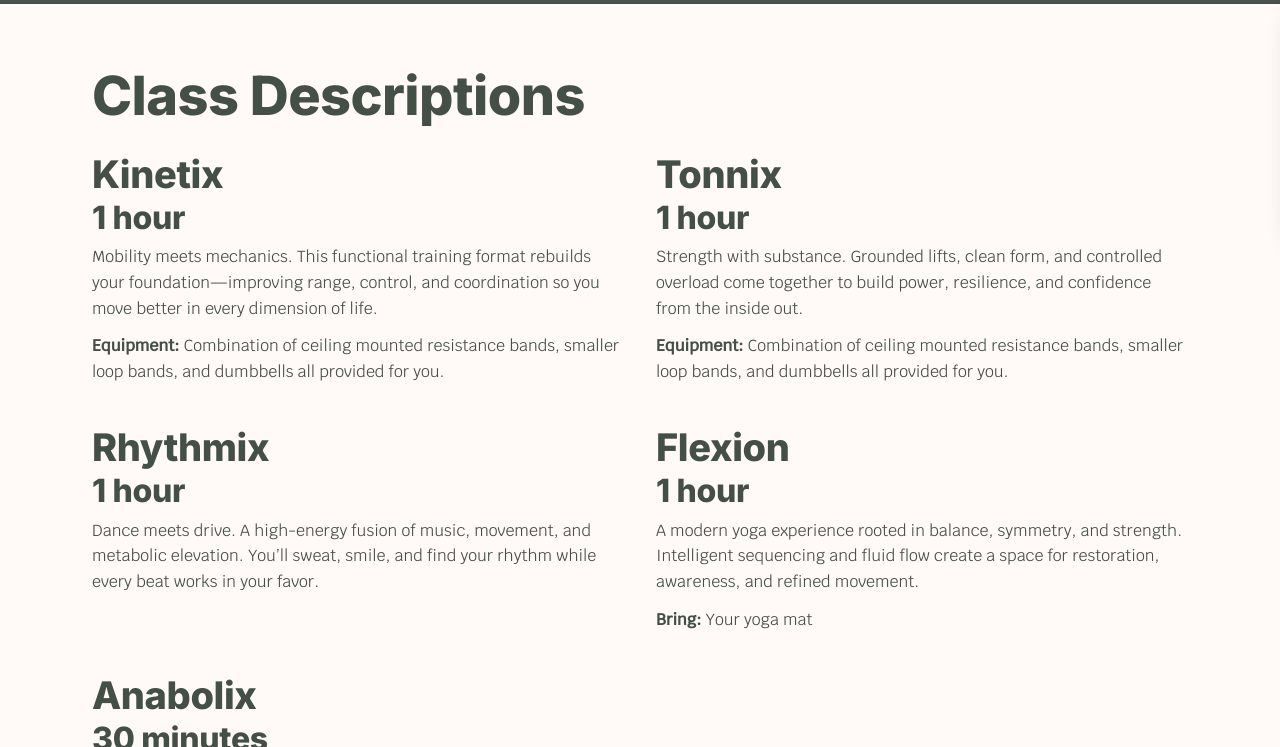
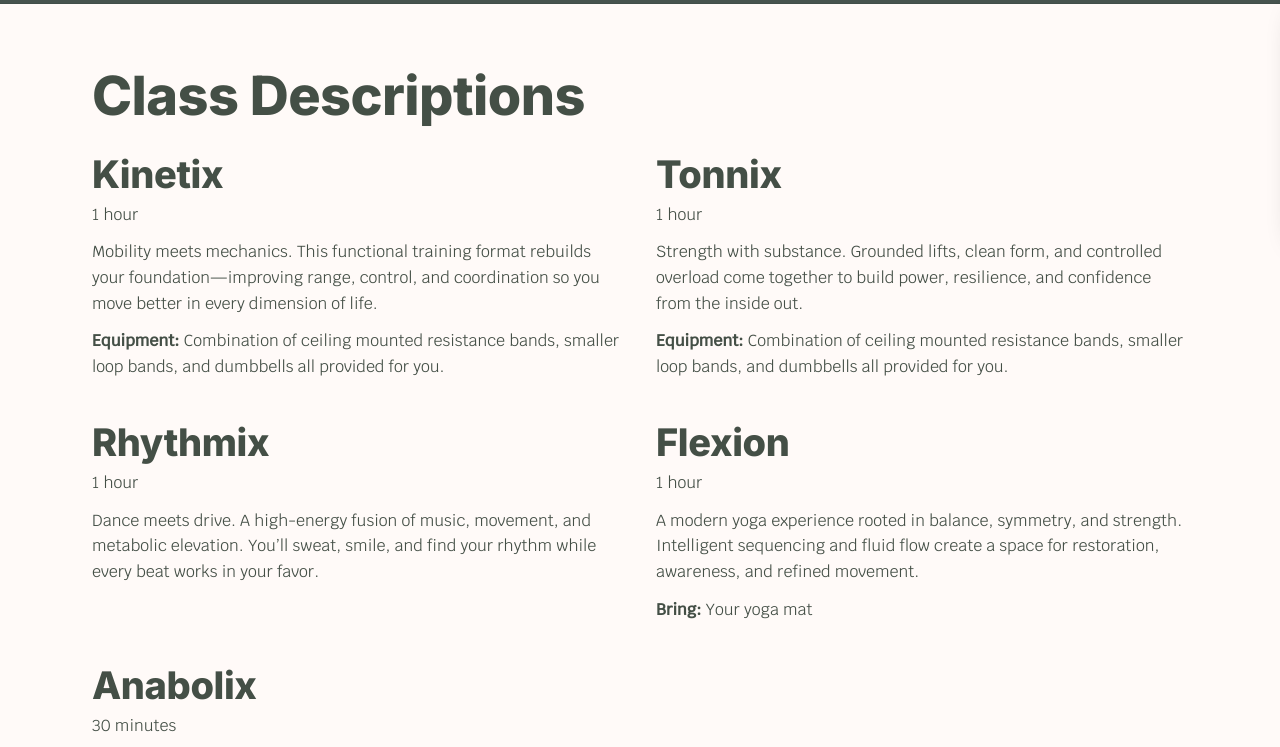
Before and after one commit to koshe-bit/bodiodi, a plain HTML site: page classes.html in a window 1280 px wide. Shown: the part 52-799 px from the top of the page. Drawn offline with Linux system fonts and the light colour scheme; a web font is replaced by a local one.

Commit message:
Update classes.html

```diff
--- a/classes.html
+++ b/classes.html
@@ -50,34 +50,34 @@
     <div class="grid">
       <article class="card">
         <h2>Kinetix</h2>
-        <h3>1 hour</h3>
+        <p>1 hour</p>
         <p>Mobility meets mechanics. This functional training format rebuilds your foundation—improving range, control, and coordination so you move better in every dimension of life.</p>
        <p><b>Equipment:</b> Combination of ceiling mounted resistance bands, smaller loop bands, and dumbbells all provided for you.</p>
       </article>
 
       <article class="card">
         <h2>Tonnix</h2>
-        <h3>1 hour</h3>
+        <p>1 hour</p>
         <p>Strength with substance. Grounded lifts, clean form, and controlled overload come together to build power, resilience, and confidence from the inside out.</p>
        <p><b>Equipment:</b> Combination of ceiling mounted resistance bands, smaller loop bands, and dumbbells all provided for you.</p>
       </article>
 
       <article class="card">
         <h2>Rhythmix</h2>
-        <h3>1 hour</h3>
+        <p>1 hour</p>
         <p>Dance meets drive. A high-energy fusion of music, movement, and metabolic elevation. You’ll sweat, smile, and find your rhythm while every beat works in your favor.</p>
       </article>
 
       <article class="card">
         <h2>Flexion</h2>
-        <h3>1 hour</h3>
+        <p>1 hour</p>
         <p>A modern yoga experience rooted in balance, symmetry, and strength. Intelligent sequencing and fluid flow create a space for restoration, awareness, and refined movement.</p>
        <p><b>Bring:</b> Your yoga mat</p>
       </article>
 
       <article class="card">
         <h2>Anabolix</h2>
-        <h3>30 minutes</h3>
+        <p>30 minutes</p>
         <p>Where science meets sweat. A high-intensity metabolic burn built around driving music, precision intervals, and total immersion. This class is only 30 minutes long, expect to push hard, stay in rhythm, and leave every system firing. Perfect for those days when you just need to get in/out.</p>
       <p><b>Bring:</b> Water and a gym towel (prepare to sweat!)</p>
       <p><b>Equipment:</b> Combination of ceiling mounted resistance bands, smaller loop bands, and dumbbells all provided for you.</p>
```
